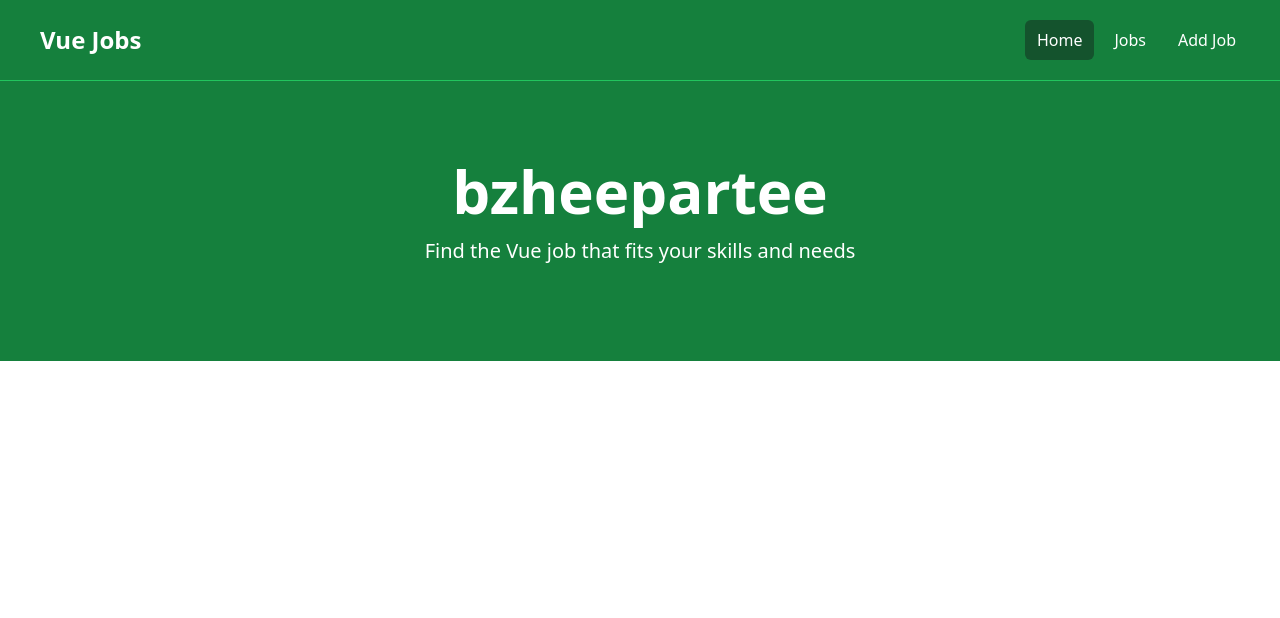
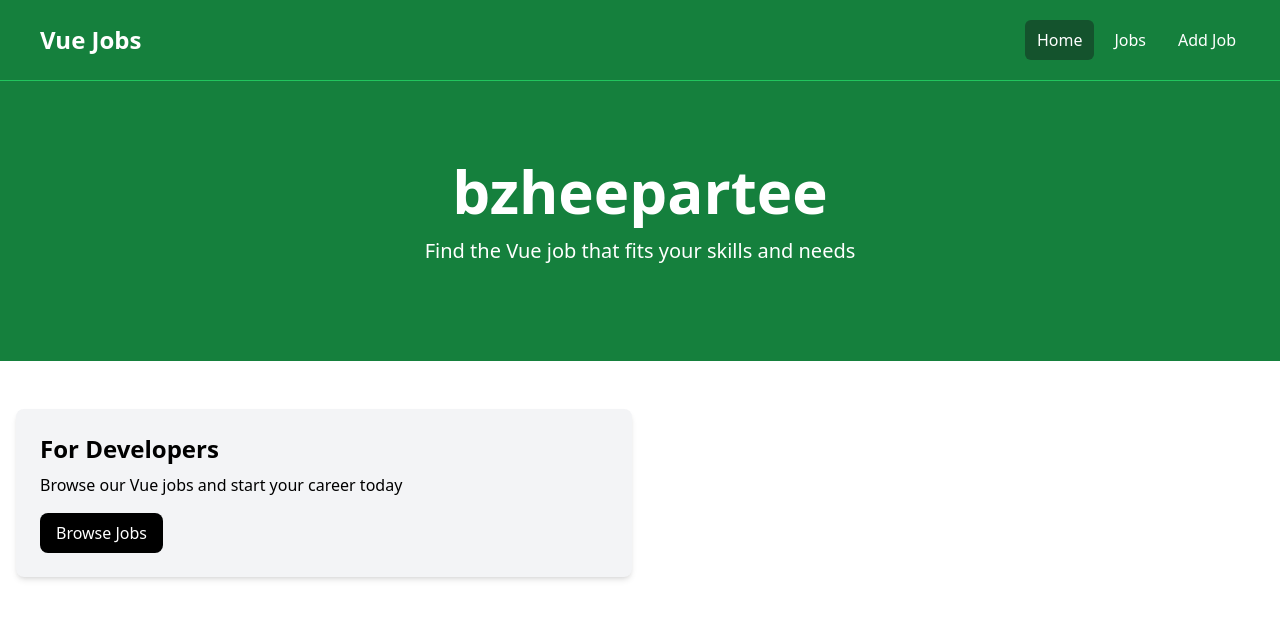
Before and after one commit to hemadlawar/vue-app-jobListings, a Vue app: page / in a window 1280 px wide. Shown: the top 618 px of the page. Built offline with nearby package versions, Linux system fonts and the light colour scheme.

Commit message:
add Home card and card

```diff
--- a/src/App.vue
+++ b/src/App.vue
@@ -1,11 +1,13 @@
 <script setup>
 import NavBar from "@/components/NavBar.vue";
 import Hero from "@/components/Hero.vue";
+import HomeCard from "@/components/HomeCard.vue";
 </script>
 
 <template>
   <NavBar />
   <Hero titlee="bzheepartee" />
+  <HomeCard />
 </template>
 
 <style scoped></style>
--- /dev/null
+++ b/src/components/Card.vue
@@ -0,0 +1,14 @@
+<script setup></script>
+<template>
+  <div class="bg-gray-100 p-6 rounded-lg shadow-md">
+    <h2 class="text-2xl font-bold">For Developers</h2>
+    <p class="mt-2 mb-4">Browse our Vue jobs and start your career today</p>
+    <a
+      href="jobs.html"
+      class="inline-block bg-black text-white rounded-lg px-4 py-2 hover:bg-gray-700"
+    >
+      Browse Jobs
+    </a>
+  </div>
+</template>
+<style scoped></style>
--- /dev/null
+++ b/src/components/HomeCard.vue
@@ -0,0 +1,12 @@
+<script setup>
+import Card from "@/components/Card.vue";
+</script>
+<template>
+  <section class="py-4">
+    <div class="container-xl lg:container m-auto">
+      <div class="grid grid-cols-1 md:grid-cols-2 gap-4 p-4 rounded-lg">
+        <Card />
+      </div>
+    </div>
+  </section>
+</template>
--- a/vite.config.js
+++ b/vite.config.js
@@ -1,16 +1,18 @@
-import { fileURLToPath, URL } from 'node:url'
+import { fileURLToPath, URL } from "node:url";
 
-import { defineConfig } from 'vite'
-import vue from '@vitejs/plugin-vue'
+import { defineConfig } from "vite";
+import vue from "@vitejs/plugin-vue";
 
 // https://vitejs.dev/config/
 export default defineConfig({
-  plugins: [
-    vue(),
-  ],
+  plugins: [vue()],
+  server: {
+    port: 3000,
+  },
+
   resolve: {
     alias: {
-      '@': fileURLToPath(new URL('./src', import.meta.url))
-    }
-  }
-})
+      "@": fileURLToPath(new URL("./src", import.meta.url)),
+    },
+  },
+});
```
